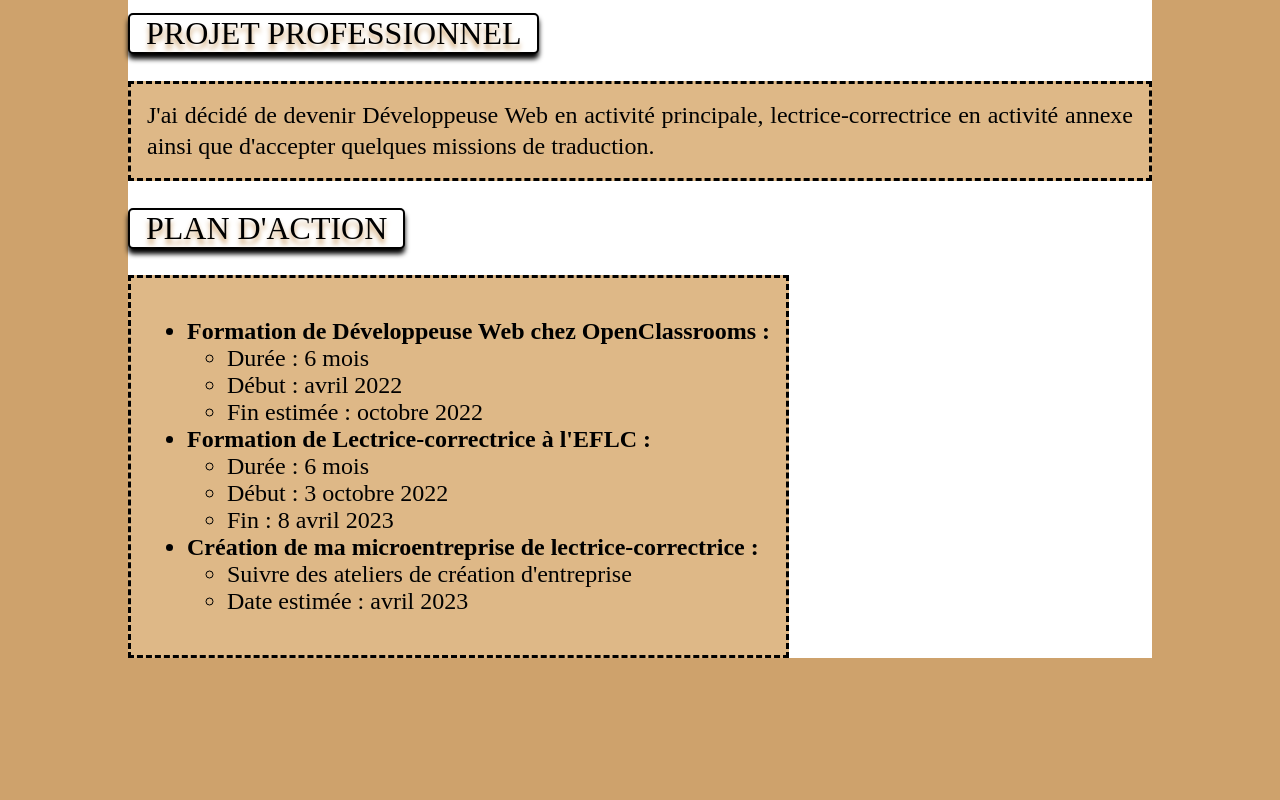
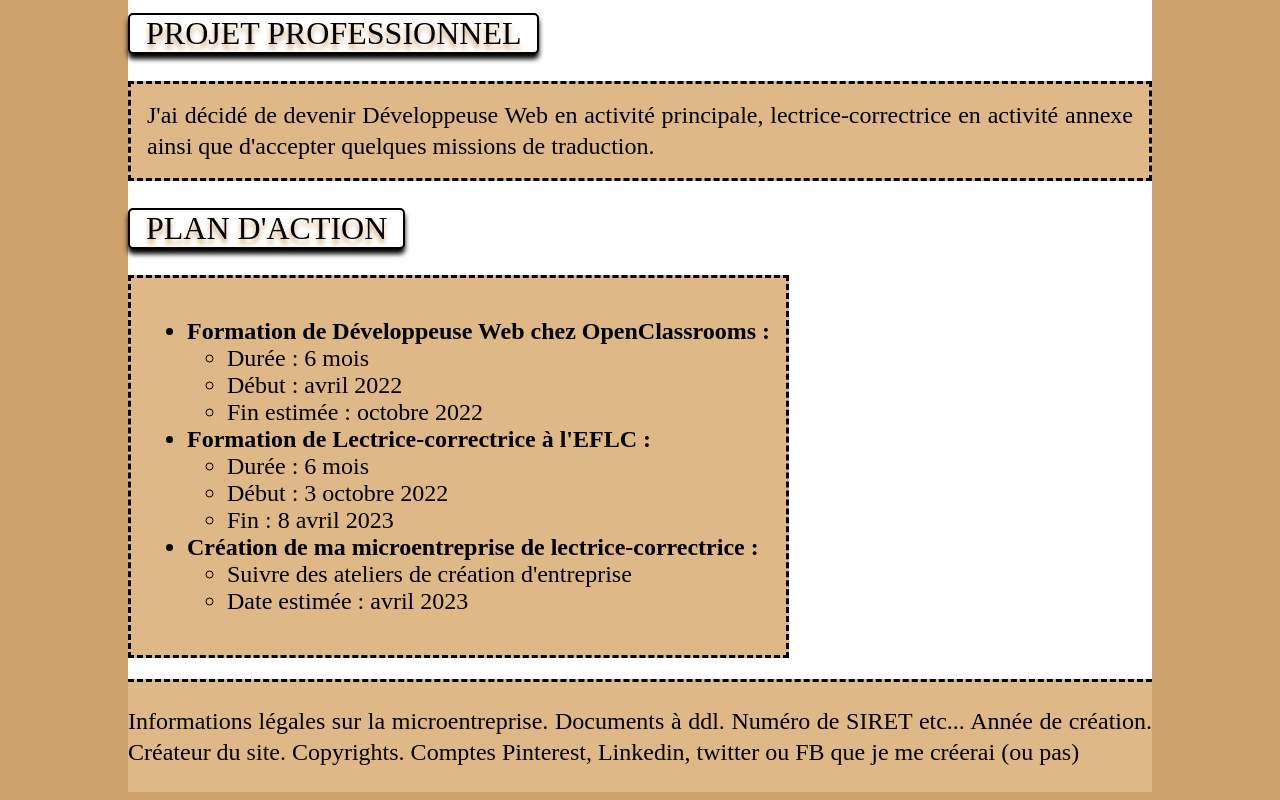
Before and after one commit to NoeePK/SITE_CV, a website: page accueil.html in a window 1280 px wide. Shown: the part 795-1595 px from the top of the page. Before the commit the page ends 1461 px from the top, so only its background shows below. Drawn offline with Linux system fonts and the light colour scheme.

Commit message:
commit on master

```diff
--- a/accueil.html
+++ b/accueil.html
@@ -61,5 +61,11 @@
         </ul></div>
     </aside>
 </div>
+    <footer>
+        <p>Informations légales sur la microentreprise. Documents à ddl.
+        Numéro de SIRET etc... Année de création. Créateur du site. Copyrights.
+        Comptes Pinterest, Linkedin, twitter ou FB que je me créerai (ou pas)</p>
+    </footer>
+
 </body>
 </html>
--- a/sass/layout/_footer.scss
+++ b/sass/layout/_footer.scss
@@ -0,0 +1,7 @@
+footer {
+    background-color: $primary_color;
+    @include main_font;
+    margin-top: 2%;
+    display: flex;
+    justify-content: space-between;
+    border-top: dashed;}
--- a/sass/pages/_home.scss
+++ b/sass/pages/_home.scss
@@ -4,8 +4,9 @@ body{
     font: $font_family;
     display: inline-block;
     vertical-align: top;
-    margin-left: 10%;
+    margin-left:  10%;
     width: 80%;
+
 
 }
 
```
Also changed, not shown: compiled/style.css, 1 other file.
